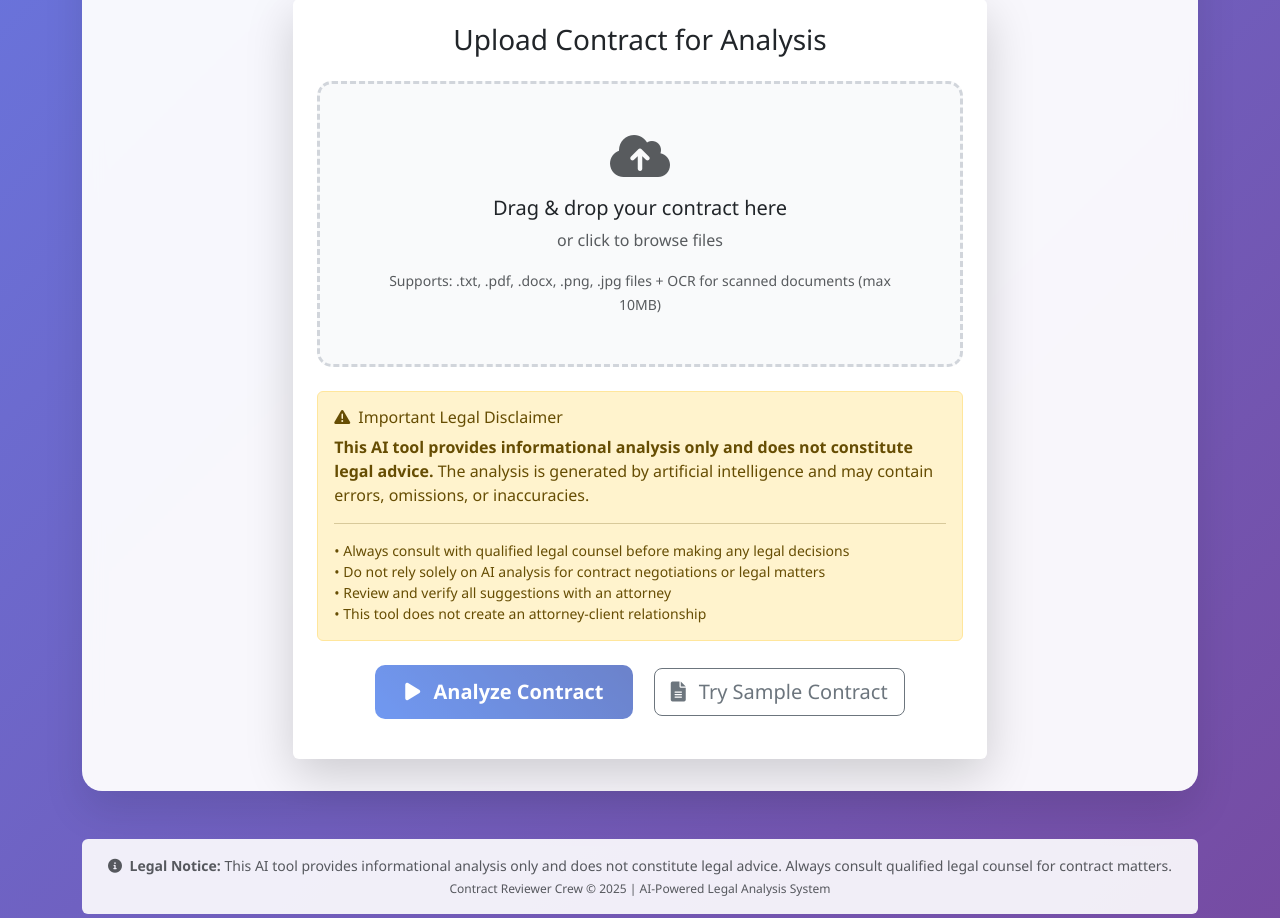
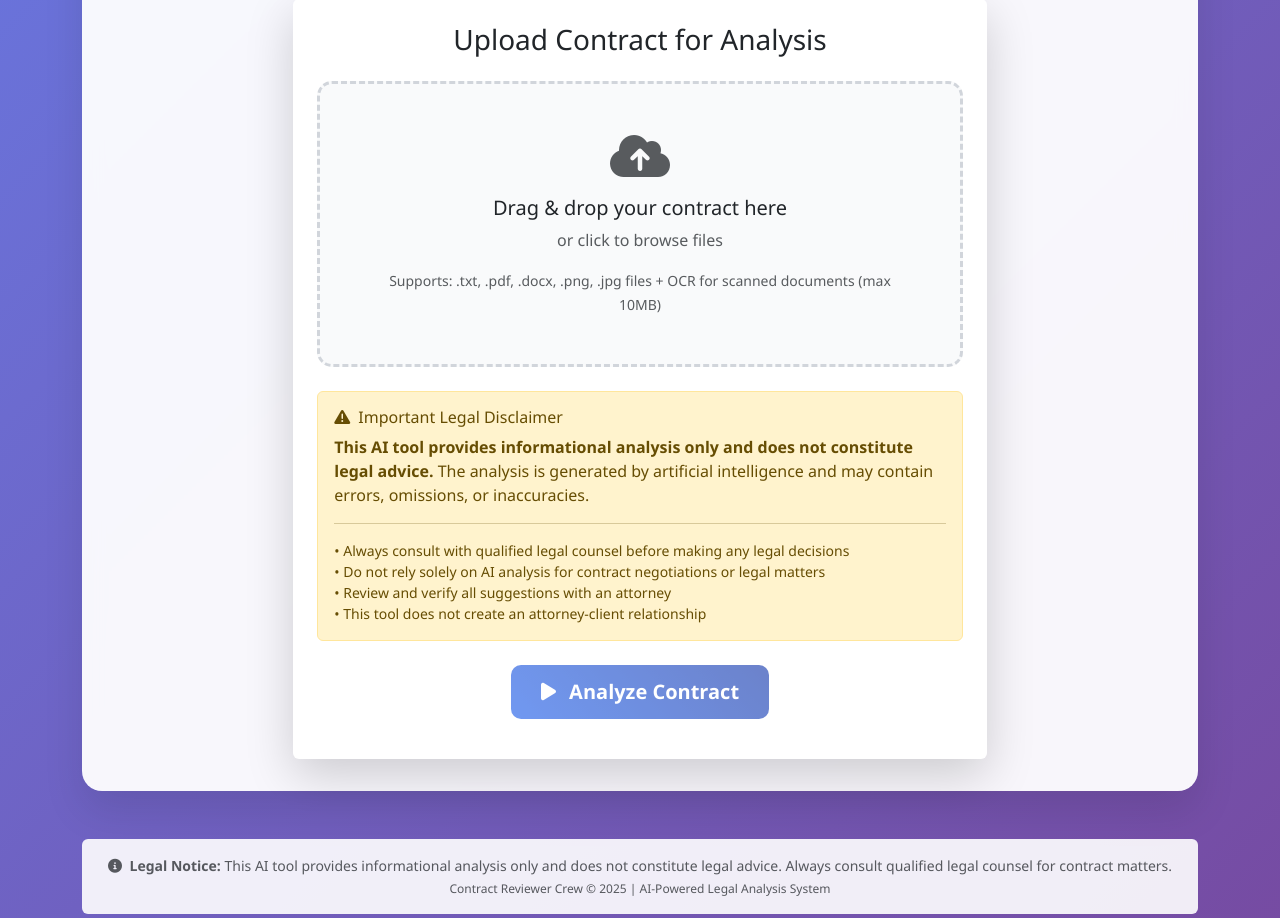
Before and after one commit to aiverinex/ContractReviewAssistant, a Flask app: page / in a window 1280 px wide. Shown: the part 650-1568 px from the top of the page. Run offline with Flask 3, Linux system fonts and the light colour scheme.

Commit message:
Remove test data and demo button from the contract review website
Removes sample contract functionality and related /analyze_sample route from app.py, sample_data/sample_contract.txt, and templates/index.html.

Replit-Commit-Author: Agent
Replit-Commit-Session-Id: 31480074-6edc-43a0-9170-b3938469067b
Replit-Commit-Screenshot-Url: https://storage.googleapis.com/screenshot-production-us-central1/3c0d3bcb-387b-4f20-bbfd-1e8414cd91cf/32431725-6fef-42bf-8cb6-298d4fffc2b6.jpg

```diff
--- a/app.py
+++ b/app.py
@@ -132,36 +132,7 @@ def upload_file():
     except Exception as e:
         return jsonify({'error': f'Upload failed: {str(e)}'}), 500
 
-@app.route('/analyze_sample')
-def analyze_sample():
-    """Analyze the sample contract."""
-    try:
-        # Load sample contract
-        sample_path = Path("sample_data/sample_contract.txt")
-        if not sample_path.exists():
-            return jsonify({'error': 'Sample contract not found'}), 404
 
-        with open(sample_path, 'r', encoding='utf-8') as file:
-            contract_text = file.read()
-
-        # Run analysis
-        crew = ContractReviewCrew()
-        results = crew.review_contract(contract_text)
-
-        if not results.get('success'):
-            return jsonify({'error': f"Analysis failed: {results.get('error', 'Unknown error')}"}), 500
-
-        # Save results
-        save_review_results(results)
-
-        return jsonify({
-            'success': True,
-            'results': results,
-            'filename': 'Sample Contract'
-        })
-
-    except Exception as e:
-        return jsonify({'error': f'Sample analysis failed: {str(e)}'}), 500
 
 @app.route('/results/<result_id>')
 def view_results(result_id):
--- a/templates/index.html
+++ b/templates/index.html
@@ -72,13 +72,9 @@
                 </div>
 
                 <div class="text-center mt-4">
-                    <button class="btn btn-primary btn-lg me-3" id="analyzeBtn" disabled>
+                    <button class="btn btn-primary btn-lg" id="analyzeBtn" disabled>
                         <i class="fas fa-play me-2"></i>
                         Analyze Contract
-                    </button>
-                    <button class="btn btn-outline-secondary btn-lg" id="sampleBtn">
-                        <i class="fas fa-file-alt me-2"></i>
-                        Try Sample Contract
                     </button>
                 </div>
 
@@ -142,7 +138,6 @@ document.addEventListener('DOMContentLoaded', function() {
     uploadZone.addEventListener('drop', handleDrop);
     fileInput.addEventListener('change', handleFileSelect);
     analyzeBtn.addEventListener('click', analyzeContract);
-    sampleBtn.addEventListener('click', analyzeSample);
 
     function handleDragOver(e) {
         e.preventDefault();
@@ -253,41 +248,7 @@ document.addEventListener('DOMContentLoaded', function() {
         });
     }
 
-    function analyzeSample() {
-        showProgress(true);
-        resultsSection.classList.add('d-none');
-        statusMessages.innerHTML = '';
 
-        updateProgress(20, 'Loading sample contract...', 'Using demonstration contract');
-
-        fetch('/analyze_sample')
-        .then(response => {
-            updateProgress(40, 'Detecting clauses...', 'AI agents analyzing contract structure');
-            return response.json();
-        })
-        .then(data => {
-            if (data.success) {
-                updateProgress(60, 'Analyzing risks...', 'Identifying potential legal issues');
-                setTimeout(() => {
-                    updateProgress(80, 'Generating suggestions...', 'Creating redline recommendations');
-                    setTimeout(() => {
-                        updateProgress(100, 'Analysis complete!', 'Preparing results');
-                        setTimeout(() => {
-                            showProgress(false);
-                            displayResults(data);
-                        }, 1000);
-                    }, 1000);
-                }, 1000);
-            } else {
-                showProgress(false);
-                showStatus(data.error || 'Analysis failed', 'error');
-            }
-        })
-        .catch(error => {
-            showProgress(false);
-            showStatus('Analysis failed: ' + error.message, 'error');
-        });
-    }
 
     function displayResults(data) {
         const results = data.results;
```
Also changed, not shown: sample_data/sample_contract.txt (deleted, +0 -69 lines).
